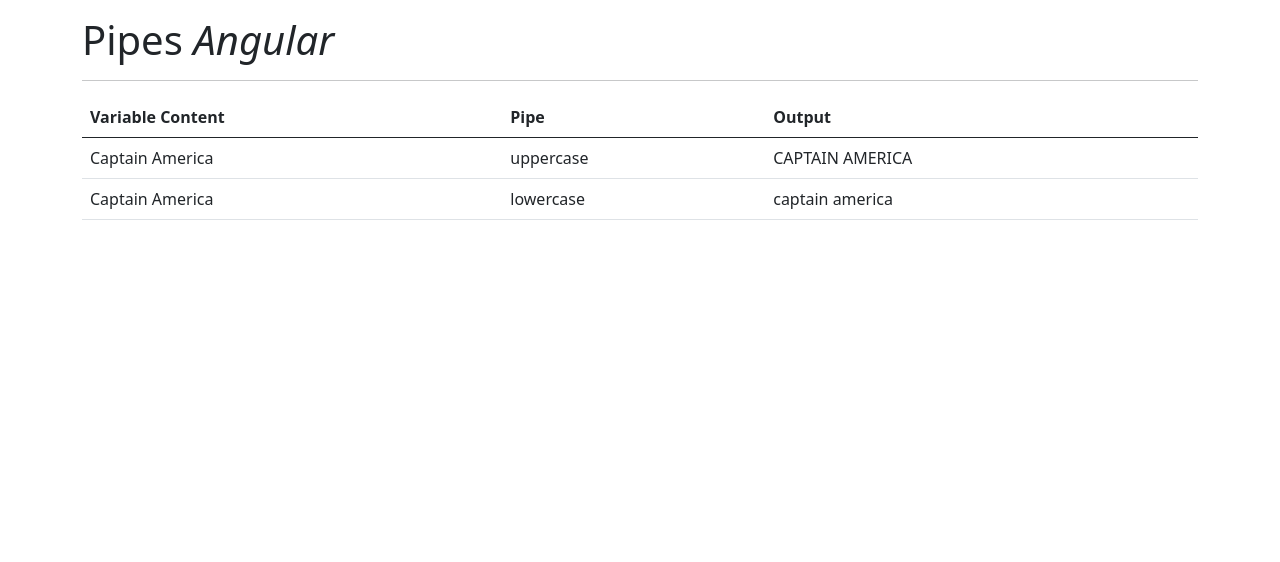
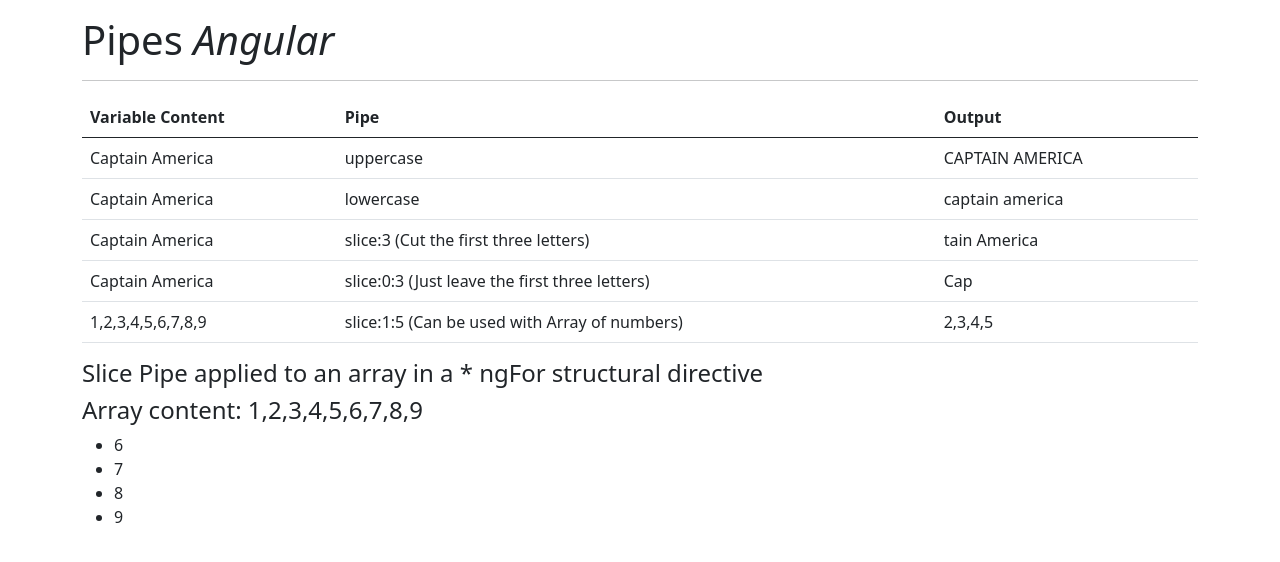
Before and after one commit to JuanVicenteVazquezG/angular-pipes, an Angular app: page / in a window 1280 px wide. Shown: the top 562 px of the page. Built offline with nearby package versions, Linux system fonts and the light colour scheme.

Commit message:
pipe slice applied

```diff
--- a/src/app/app.component.html
+++ b/src/app/app.component.html
@@ -21,7 +21,28 @@
                     <td> lowercase </td>
                     <td>{{ name | lowercase}}</td>
                 </tr>
+                <tr>
+                    <td>{{ name }}</td>
+                    <td> slice:3 (Cut the first three letters) </td>
+                    <td>{{ name | slice:3 }}</td>
+                </tr>
+                <tr>
+                    <td>{{ name }}</td>
+                    <td> slice:0:3 (Just leave the first three letters) </td>
+                    <td>{{ name | slice:0:3 }}</td>
+                </tr>
+                <tr>
+                    <td>{{ Array }}</td>
+                    <td> slice:1:5 (Can be used with Array of numbers)</td>
+                    <td>{{ Array | slice:1:5 }}</td>
+                </tr>
             </tbody>
         </table>
+
+        <h4>Slice Pipe applied to an array in a * ngFor structural directive</h4>
+        <h4>Array content: {{ Array }}</h4>
+        <ul>
+            <li *ngFor="let item of Array | slice:5:20">{{item}}</li>
+        </ul>
     </div>
 </div>
--- a/src/app/app.component.ts
+++ b/src/app/app.component.ts
@@ -6,4 +6,5 @@
 })
 export class AppComponent {
   name = 'Captain America';
+  Array = [1, 2, 3, 4, 5, 6, 7, 8, 9];
 }
```
